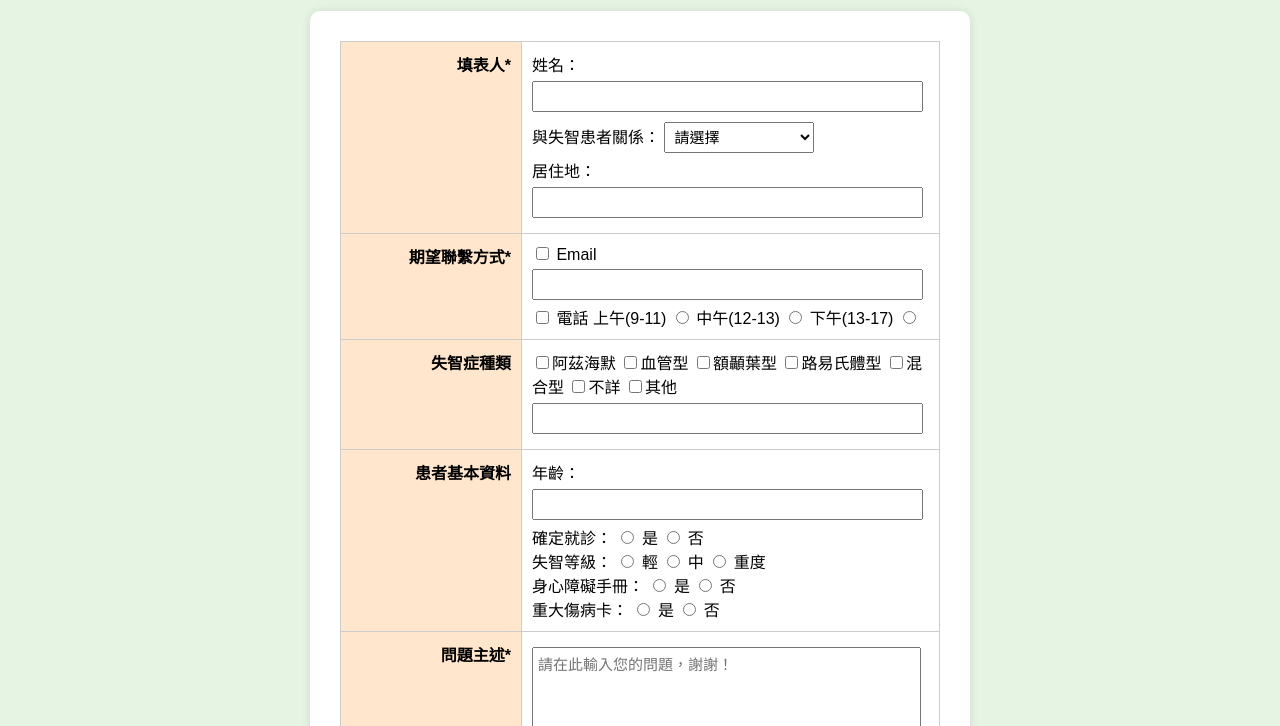
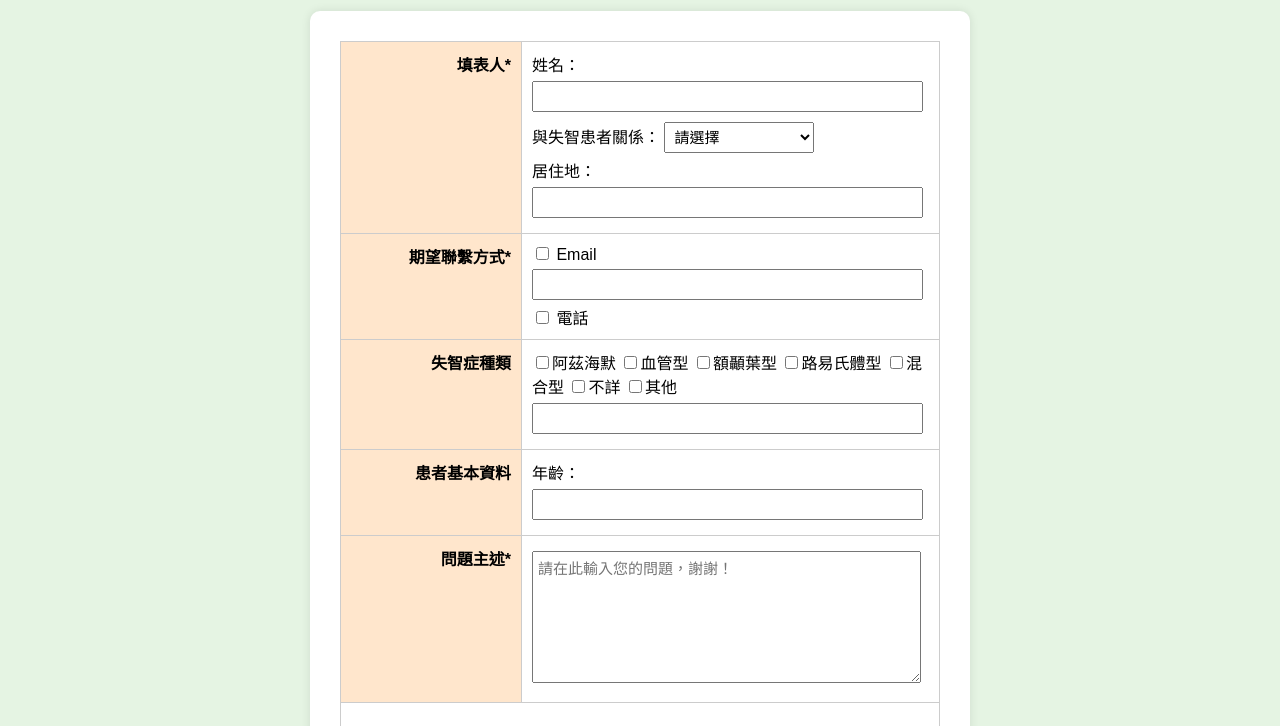
Before and after one commit to 91122209/Dementiacare, a website: page email.html in a window 1280 px wide. Shown: the part 226-952 px from the top of the page. Drawn offline with Linux system fonts and the light colour scheme.

Commit message:
Update email.html

```diff
--- a/email.html
+++ b/email.html
@@ -162,9 +162,6 @@
           <label><input type="checkbox" name="contact[]" value="Email"> Email</label><br>
           <input type="email" name="email"><br>
           <label><input type="checkbox" name="contact[]" value="電話"> 電話</label>
-          上午(9-11) <input type="radio" name="time" value="上午">
-          中午(12-13) <input type="radio" name="time" value="中午">
-          下午(13-17) <input type="radio" name="time" value="下午"><br>
         </td>
       </tr>
 
@@ -186,19 +183,6 @@
         <th>患者基本資料</th>
         <td>
           年齡：<input type="text" name="birth"><br>
-          確定就診：
-          <input type="radio" name="diagnosed" value="是"> 是
-          <input type="radio" name="diagnosed" value="否"> 否<br>
-          失智等級：
-          <input type="radio" name="level" value="輕"> 輕
-          <input type="radio" name="level" value="中"> 中
-          <input type="radio" name="level" value="重度"> 重度<br>
-          身心障礙手冊：
-          <input type="radio" name="disabled_card" value="是"> 是
-          <input type="radio" name="disabled_card" value="否"> 否<br>
-          重大傷病卡：
-          <input type="radio" name="critical_card" value="是"> 是
-          <input type="radio" name="critical_card" value="否"> 否
         </td>
       </tr>
 
```
